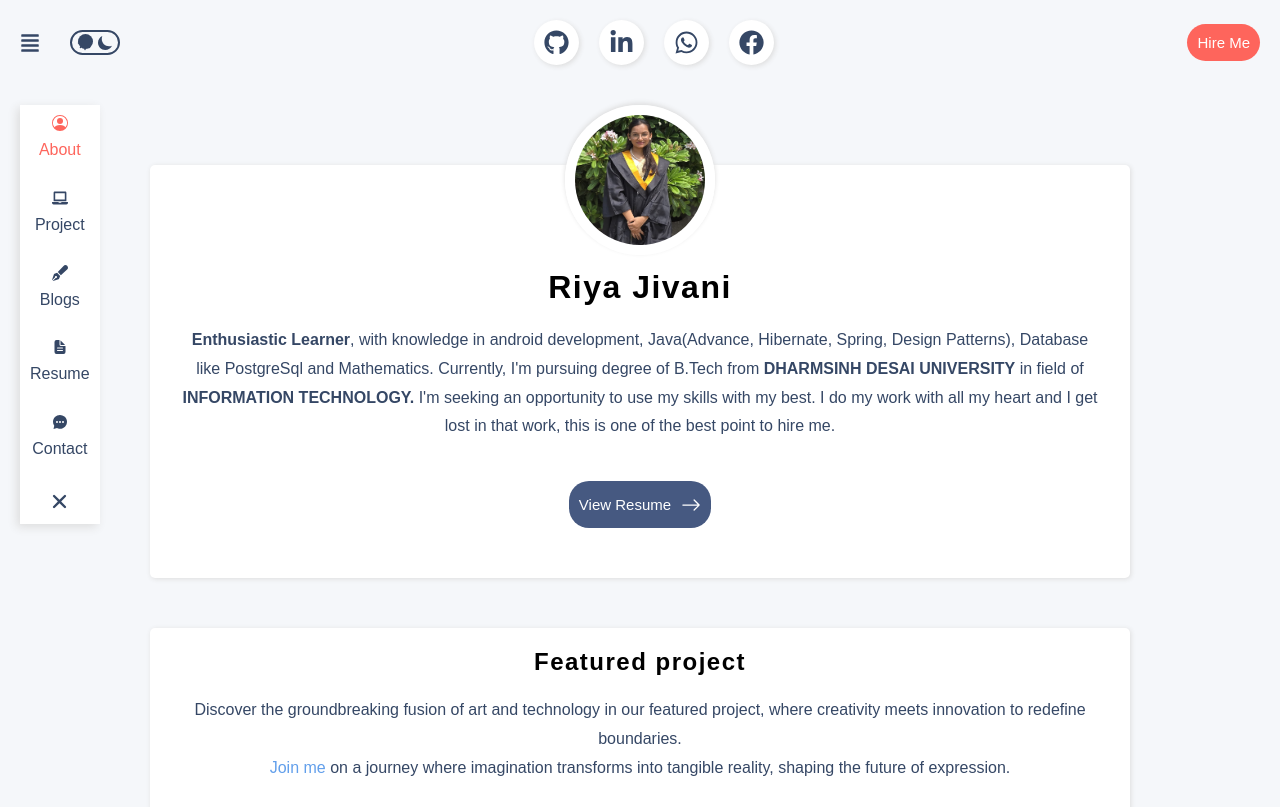
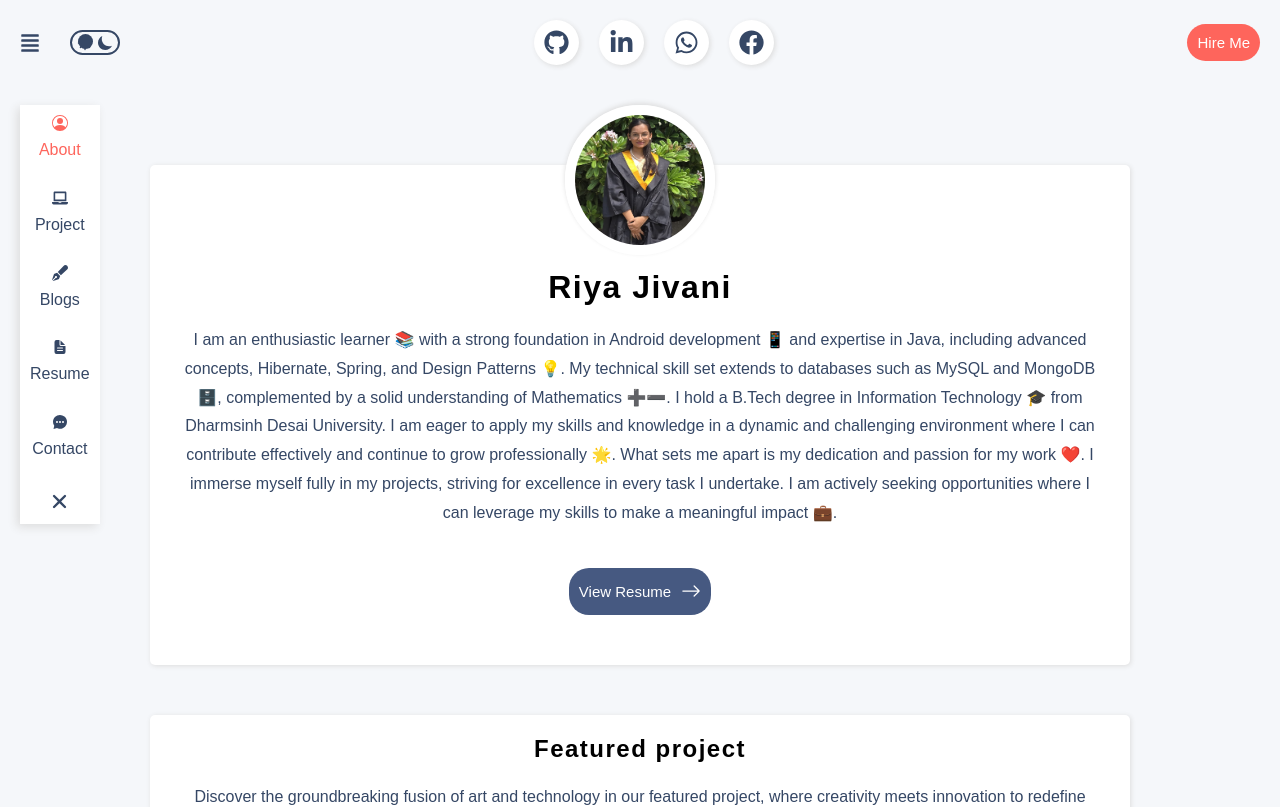
Before and after one commit to riyajivani/portfolio, a React (Create React App) app: page / in a window 1280 px wide. Shown: the top 807 px of the page. Built offline with nearby package versions, Linux system fonts and the light colour scheme.

Commit message:
about changed

```diff
--- a/src/pages/about/About.js
+++ b/src/pages/about/About.js
@@ -50,7 +50,11 @@ const About = () => {
                <MyCard>
                     <div className="about-card">
                          <h1>Riya Jivani</h1>
-                         <p><b>Enthusiastic Learner</b>, with knowledge in android development, Java(Advance, Hibernate, Spring, Design Patterns), Database like PostgreSql and Mathematics. Currently, I'm pursuing degree of B.Tech from <b>DHARMSINH DESAI UNIVERSITY</b> in field of <b>INFORMATION TECHNOLOGY.</b> I'm seeking an opportunity to use my skills with my best. I do my work with all my heart and I get lost in that work, this is one of the best point to hire me.</p>
+                         <p>I am an enthusiastic learner 📚 with a strong foundation in Android development 📱 and expertise in Java, including advanced concepts, Hibernate, Spring, and Design Patterns 💡. My technical skill set extends to databases such as MySQL and MongoDB 🗄️, complemented by a solid understanding of Mathematics ➕➖.
+
+                              I hold a B.Tech degree in Information Technology 🎓 from Dharmsinh Desai University. I am eager to apply my skills and knowledge in a dynamic and challenging environment where I can contribute effectively and continue to grow professionally 🌟.
+
+                              What sets me apart is my dedication and passion for my work ❤️. I immerse myself fully in my projects, striving for excellence in every task I undertake. I am actively seeking opportunities where I can leverage my skills to make a meaningful impact 💼.</p>
                          <Commonbtn content="View Resume" onClick={() => { navigate("/resume") }} />
                     </div>
                </MyCard>
```
